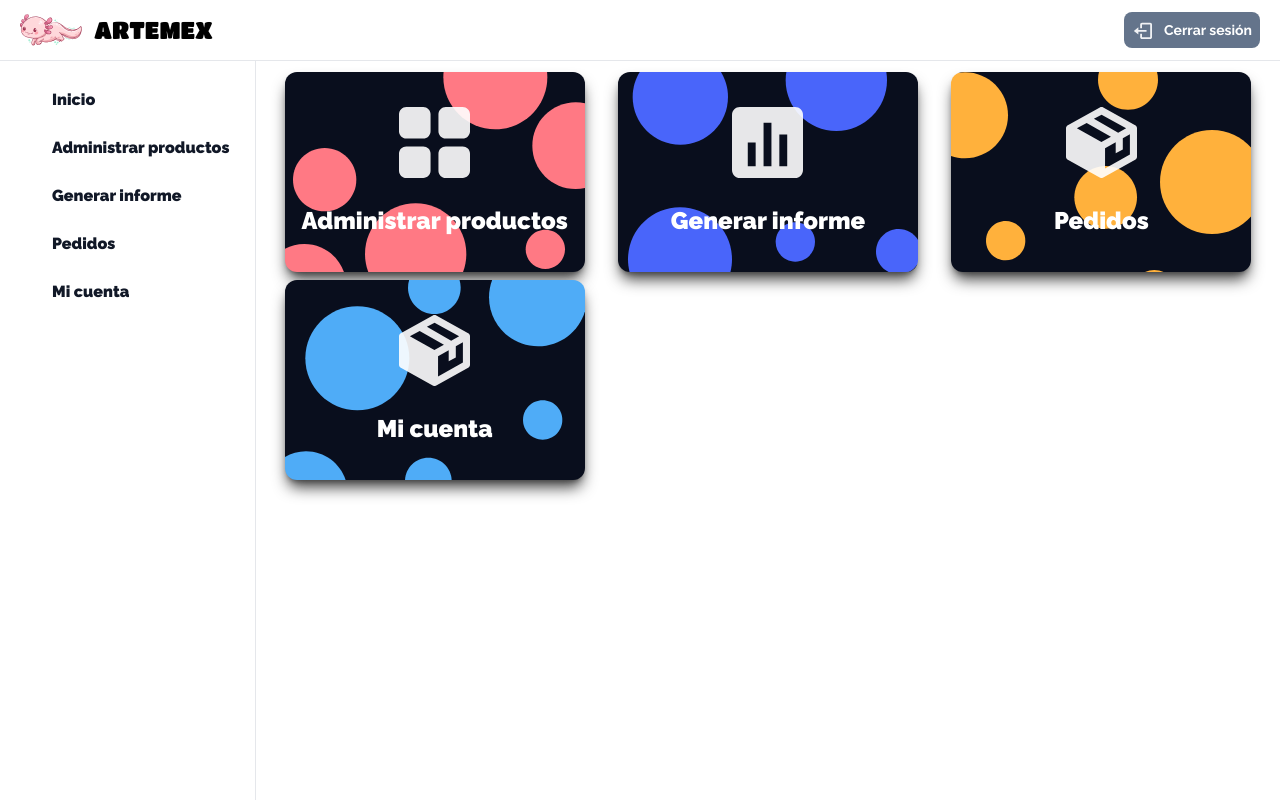
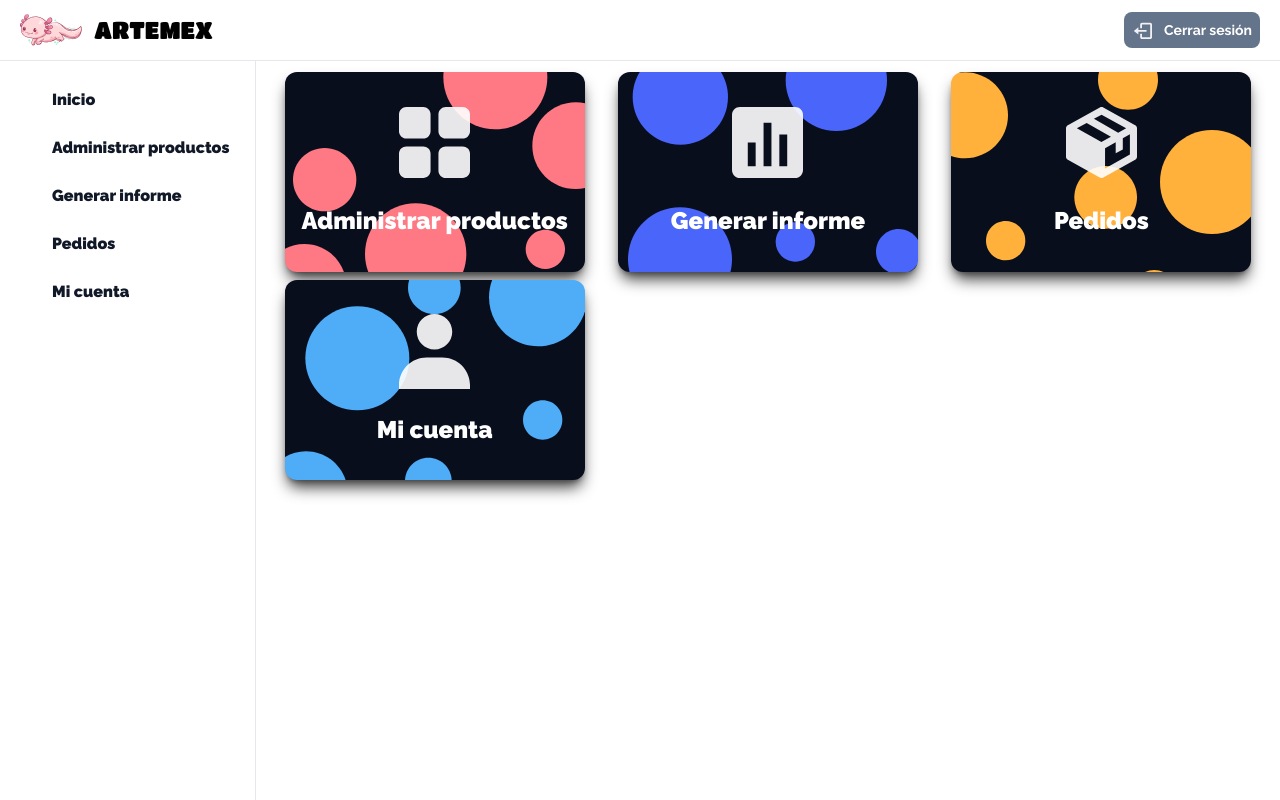
Before and after one commit to Humbert-Dz/Artemex, a CodeIgniter 4 app: the page made by app/Views/artemex/inicio.php in a window 1280 px wide. Run offline with PHP 8.4 and a stand-in for CodeIgniter, Linux system fonts and the light colour scheme; the template is opened without the code that fills it, so the values that code supplies are empty; some libraries are stand-ins or nearby versions.

Commit message:
Modulo inicio: corrección en iconos

```diff
--- a/app/Views/artemex/inicio.php
+++ b/app/Views/artemex/inicio.php
@@ -25,7 +25,7 @@
   <a href="#"
     class="block bg-[#090E1D] bg-account bg-cover w-[300px] h-[200px] rounded-xl p-2 active:scale-95 hover:bg-[#1F2733] shadow-lg shadow-[#3E3E3E]">
     <figure class="w-full h-full flex flex-col justify-evenly items-center">
-      <img src="src/icons/packages.svg" alt="" class="w-1/4" />
+      <img src="src/icons/user.svg" alt="" class="w-1/4" />
       <figcaption class="text-2xl text-center font-black text-white">Mi cuenta</figcaption>
     </figure>
   </a>
```
